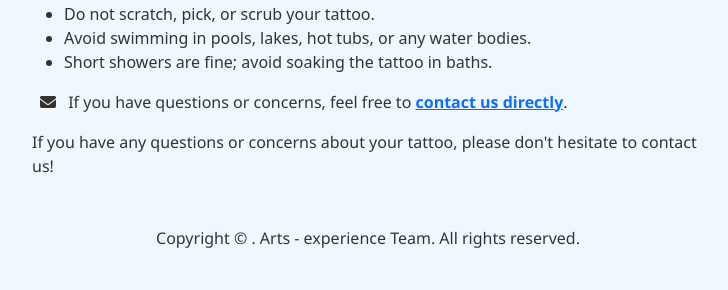
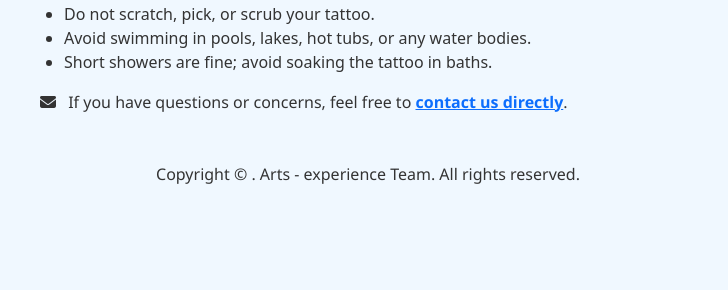
Before and after one commit to Samboja651/body-artwork, a Flask app: page /care-instructions in a window 1280 px wide. Shown: the part 808-1098 px from the top of the page, without its empty margins (397-1125 px from the left). After the commit the page ends 992 px from the top, so only its background shows below. Run offline with Flask 3, Linux system fonts and the light colour scheme; some libraries are stand-ins or nearby versions.

Commit message:
care instructions

```diff
--- a/templates/care_instructions.html
+++ b/templates/care_instructions.html
@@ -39,6 +39,5 @@
 
 
 
-    <p>If you have any questions or concerns about your tattoo, please don't hesitate to contact us!</p>
 </div>
 {% endblock %}
```
